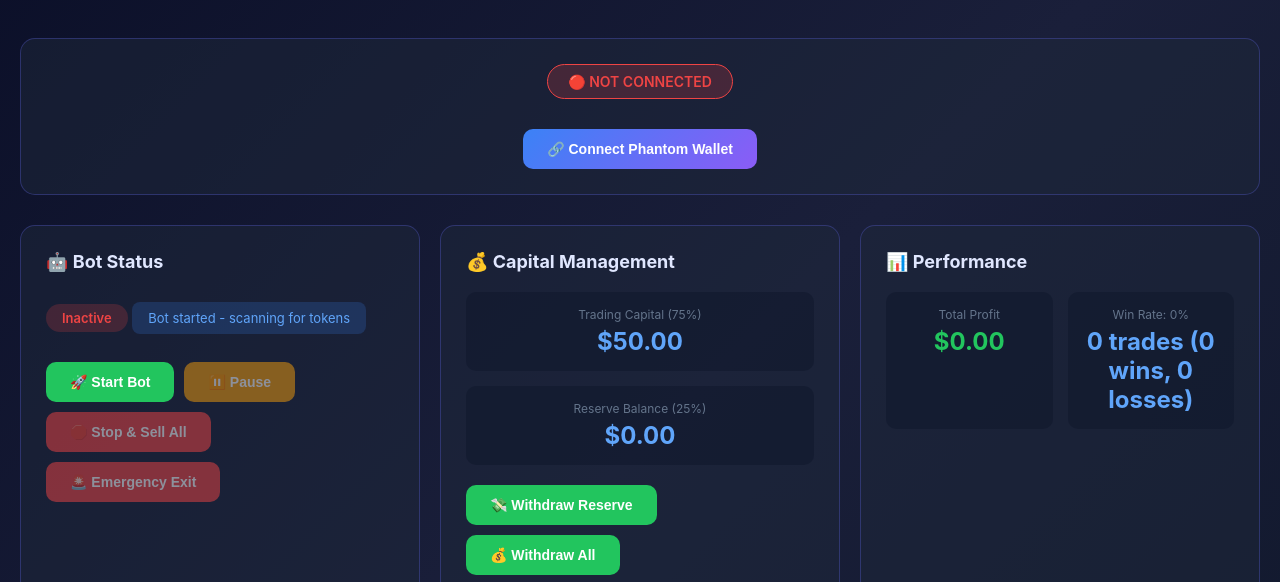
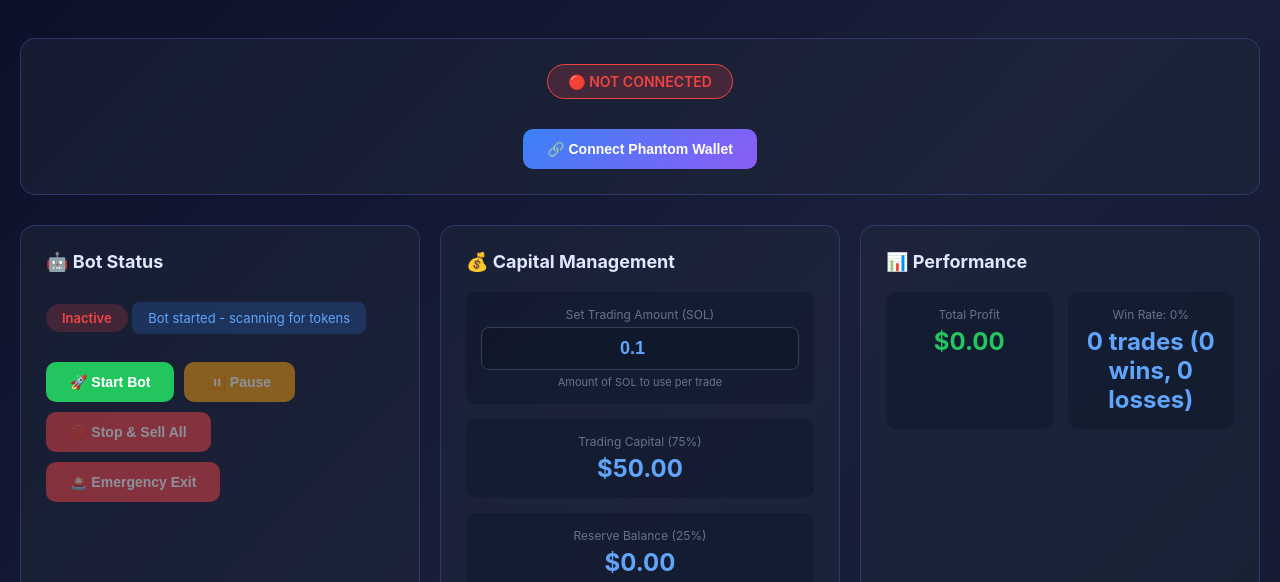
Before and after one commit to GO4ME1/nova-trading-bot, a plain HTML site: page src/index.html in a window 1280 px wide. Shown: the part 174-756 px from the top of the page. Drawn offline with Linux system fonts and the light colour scheme.

Commit message:
Add trading amount input field for user-configurable SOL per trade

```diff
--- a/src/index.html
+++ b/src/index.html
@@ -361,6 +361,11 @@
             <!-- Capital Management -->
             <div class="card">
                 <div class="card-title">💰 Capital Management</div>
+                <div class="stat-item" style="margin-bottom: 15px;">
+                    <div class="stat-label">Set Trading Amount (SOL)</div>
+                    <input type="number" id="tradingAmountInput" value="0.1" min="0.01" step="0.01" style="width: 100%; padding: 10px; background: rgba(15, 23, 42, 0.8); border: 1px solid #334155; border-radius: 8px; color: #60a5fa; font-size: 18px; font-weight: 600; text-align: center;" onchange="updateTradingCapital()">
+                    <div style="font-size: 11px; color: #64748b; margin-top: 5px;">Amount of SOL to use per trade</div>
+                </div>
                 <div class="stat-item">
                     <div class="stat-label">Trading Capital (75%)</div>
                     <div class="stat-value" id="tradingCapital">$50.00</div>
@@ -446,6 +451,14 @@
         let positions = [];
         let maxPositions = 2;
         let positionSize = 25; // $25 per position
+        let tradingAmountSOL = 0.1; // Default 0.1 SOL per trade
+
+        // Update trading capital based on input
+        function updateTradingCapital() {
+            tradingAmountSOL = parseFloat(document.getElementById('tradingAmountInput').value) || 0.1;
+            console.log('Trading amount updated to:', tradingAmountSOL, 'SOL');
+            addToFeed(`💰 Trading amount set to ${tradingAmountSOL} SOL per trade`);
+        }
 
         // Solana connection (using backend proxy to avoid CORS and rate limits)
         // const connection = new solanaWeb3.Connection('https://api.mainnet-beta.solana.com');
```
